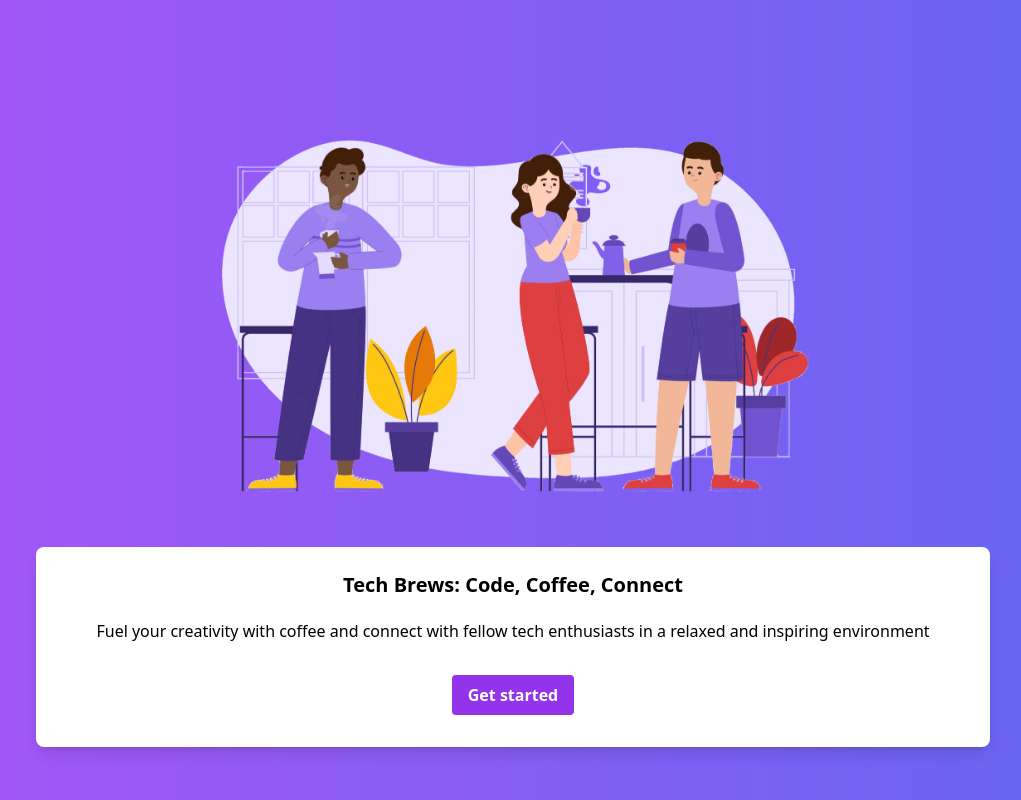
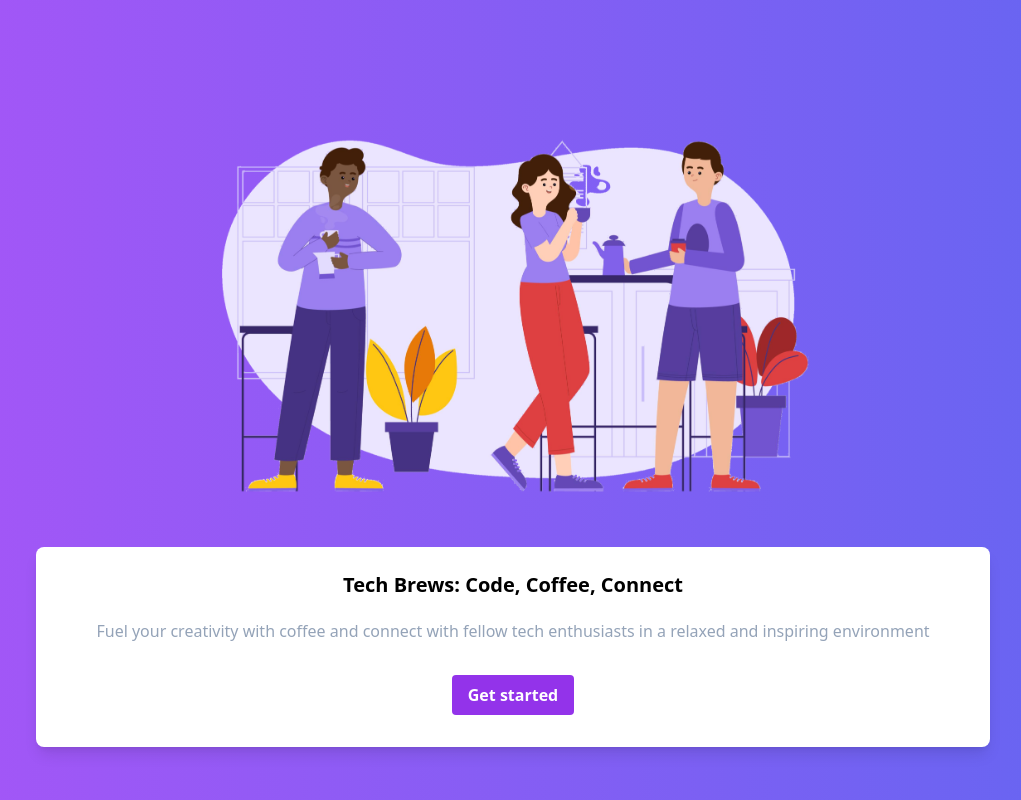
Before and after one commit to anu-r93/spiced-roulette-app, a Next.js app: page /home in a window 1280 px wide. Shown: the whole page, without its empty margins (127-1148 px from the left). Built offline with nearby package versions, Linux system fonts and the light colour scheme.

Commit message:
changed font colors

```diff
--- a/components/Home/index.js
+++ b/components/Home/index.js
@@ -14,8 +14,10 @@ const HomeComponent = () => {
         />
       </div>
       <div className="bg-white shadow-lg rounded-lg px-8 pt-6 pb-8 mb-4 mx-10 text-center">
-        <p className="font-bold text-xl">Tech Brews: Code, Coffee, Connect</p>
-        <p className="px-7 mt-5">
+        <p className="font-bold text-xl text-black">
+          Tech Brews: Code, Coffee, Connect
+        </p>
+        <p className="px-7 mt-5 text-slate-400">
           Fuel your creativity with coffee and connect with fellow tech
           enthusiasts in a relaxed and inspiring environment
         </p>
```
